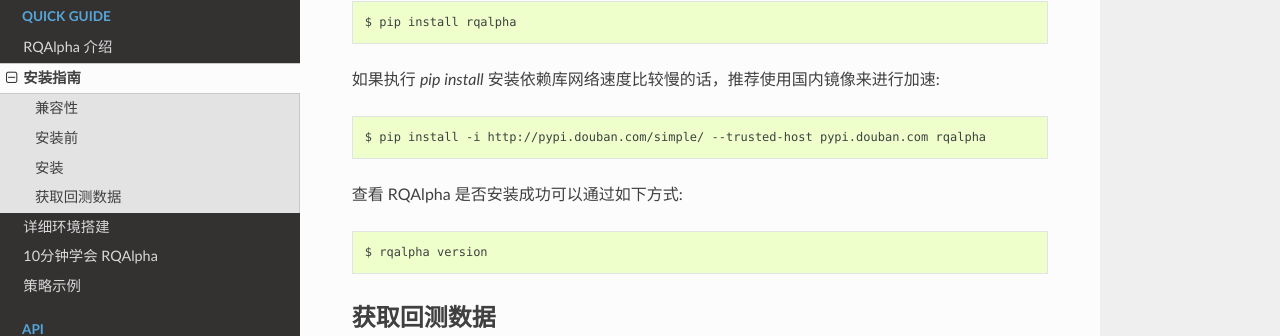
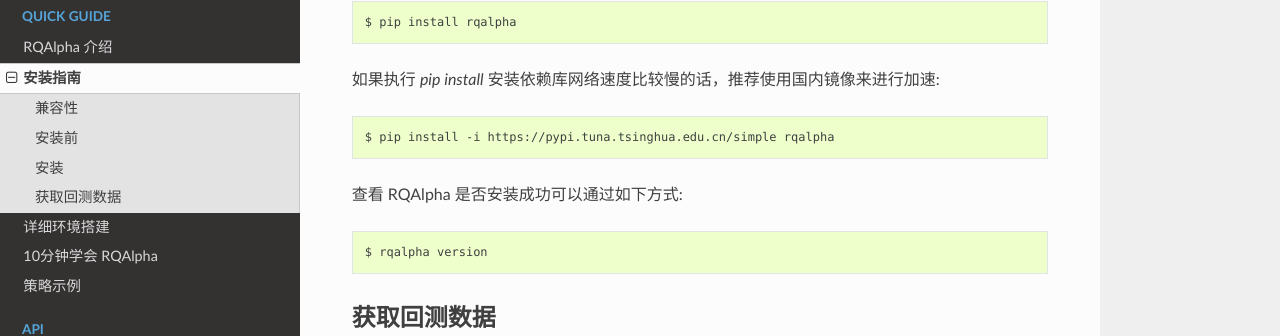
Before and after one commit to ricequant/rqalpha, a Sphinx documentation site: the page built from docs/source/intro/install.rst, in a window 1280 px wide and 900 px high, scrolled down 772 px. Shown: the part 130-466 px from the top of the window. Built offline with Sphinx 7.4.7 and the Read the Docs theme 2.0.0, drawn with Linux system fonts in a browser that asks for light colours.

Commit message:
update using tsinghua mirror

```diff
--- a/docs/source/intro/install.rst
+++ b/docs/source/intro/install.rst
@@ -36,7 +36,7 @@
 
 如果执行 `pip install` 安装依赖库网络速度比较慢的话，推荐使用国内镜像来进行加速::
 
-    $ pip install -i http://pypi.douban.com/simple/ --trusted-host pypi.douban.com rqalpha
+    $ pip install -i https://pypi.tuna.tsinghua.edu.cn/simple rqalpha
 
 查看 RQAlpha 是否安装成功可以通过如下方式::
 
```
